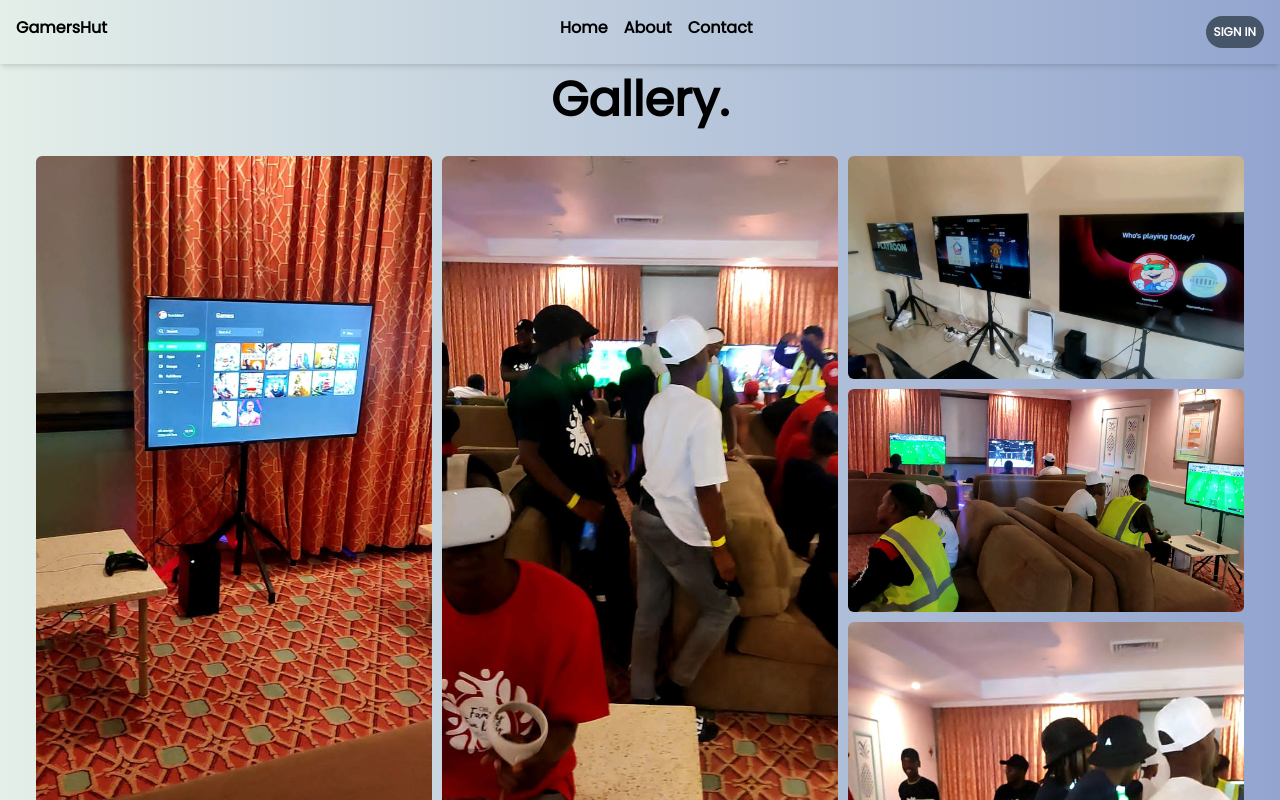
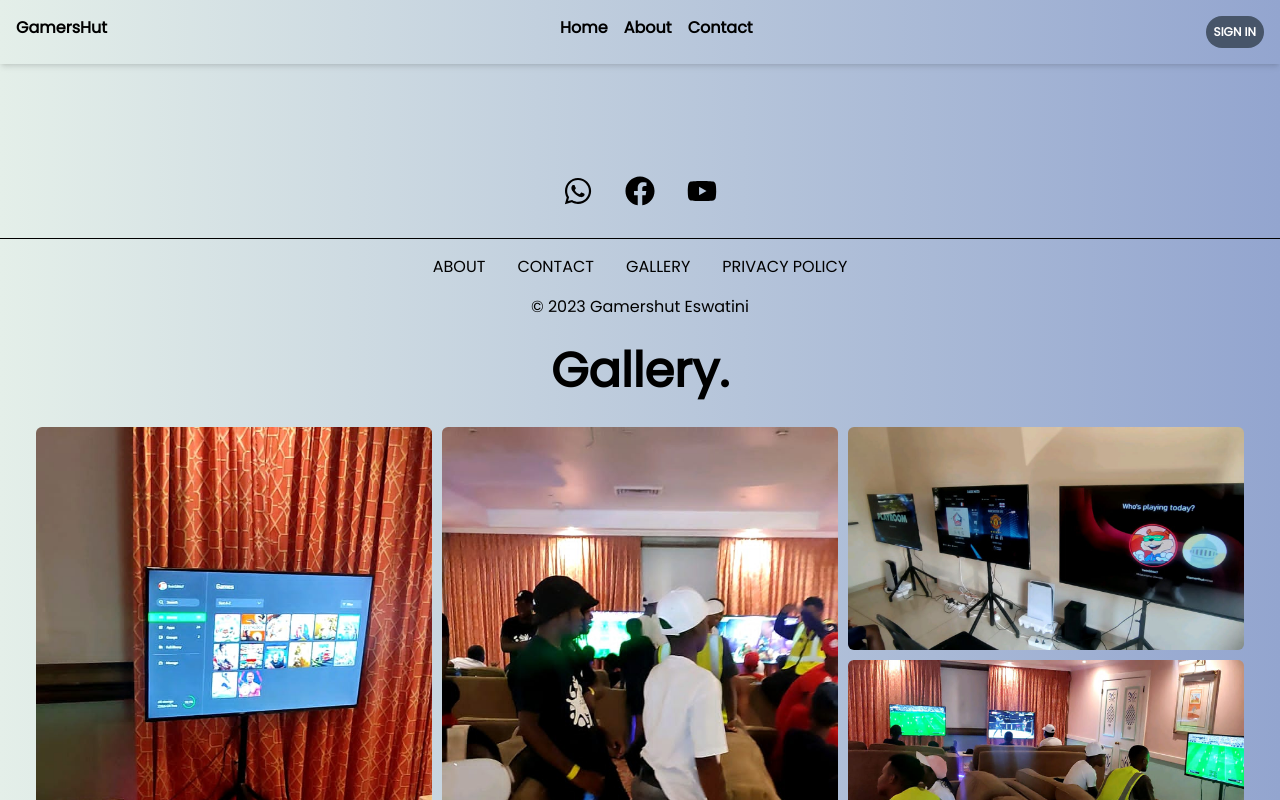
Before and after one commit to ZuluPhiwa/gamers, a React (Vite) app: page /gamers/gallery in a window 1280 px wide. Shown: the top 800 px of the page. Built offline with nearby package versions, Linux system fonts and the light colour scheme.

Commit message:
part VII

```diff
--- a/src/App.jsx
+++ b/src/App.jsx
@@ -1,11 +1,9 @@
 
 import Home from './components/Home'
 import Navbar from './components/Navbar'
-import About from './components/About'
-import Policy from './components/Policy'
+
 import Footer from './components/Footer'
-import Contact from './components/Contact'
-import Gallery from './components/Gallery'
+
 import { Link, Outlet } from "react-router-dom";
 
 function App() {
@@ -14,6 +12,7 @@ function App() {
   return (
     <>
       <Navbar/>
+      <Footer/>
      <Outlet/>
     </>
   )
--- a/src/components/Home.jsx
+++ b/src/components/Home.jsx
@@ -2,7 +2,7 @@ import React from 'react'
 import Banner from '../assets/dualsense2.png'
 import LearnMore from './LearnMore'
 import WhyVisit from './WhyVisit'
-import Footer from './Footer'
+
 const Home = () => {
   return (
     <div className='  '>
@@ -30,7 +30,7 @@ const Home = () => {
         </div>
       <LearnMore/>
         <WhyVisit/>
-        <Footer/>
+
     </div>
   )
 }
```
